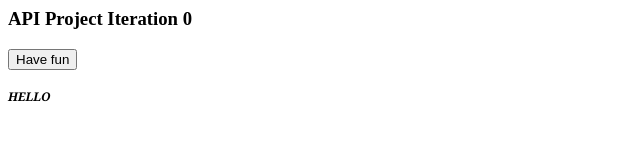
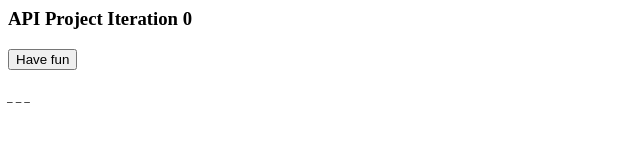
Before and after one commit to KateUofT2019/FUW_INF1339_Project2_API, a plain HTML site: page docs/iteration00.html in a window 1280 px wide. Shown: the full height of the page, 0-640 px from the left. Drawn offline with Linux system fonts and the light colour scheme.

Commit message:
Update iteration00.html

```diff
--- a/docs/iteration00.html
+++ b/docs/iteration00.html
@@ -23,7 +23,7 @@
 
         <button type="button" onclick="display(1)">Have fun</button>
 
-        <p id="sentinel" class="test_class">HELLO</p>
+        <p id="sentinel" class="test_class">_ _ _</p>
 
 
     </body>
```
